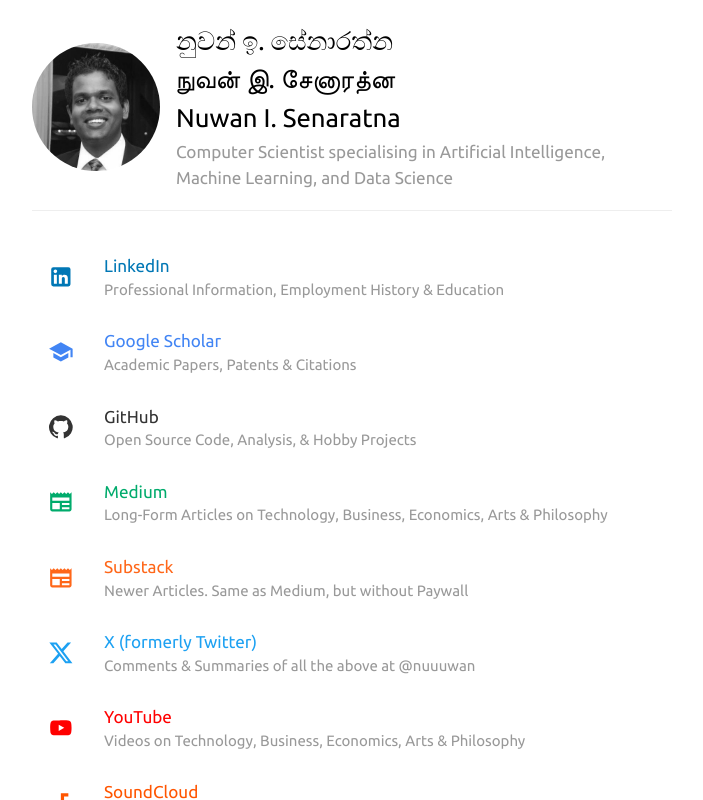
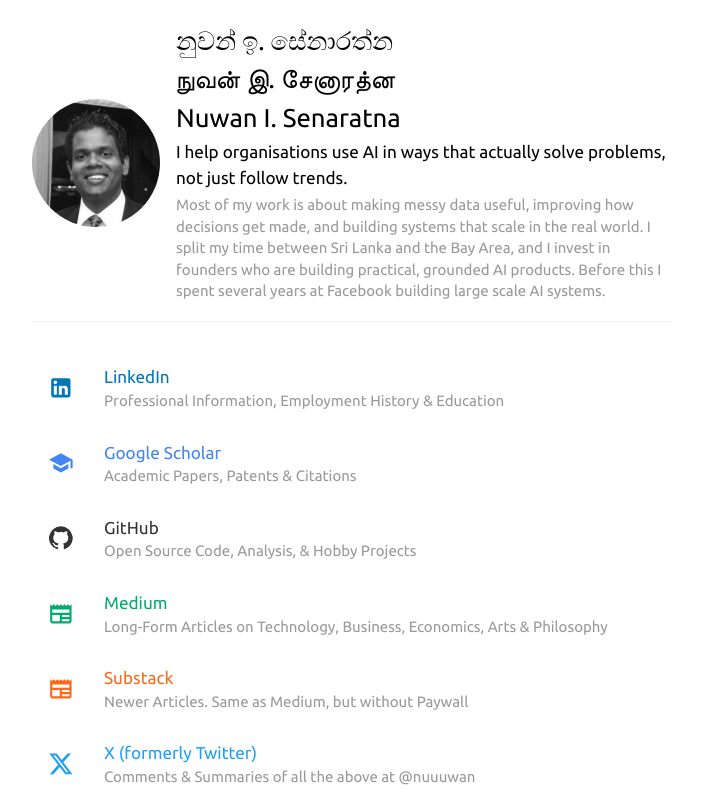
Before and after one commit to nuuuwan/nuuuwan, a React (Create React App) app: page / in a window 1280 px wide. Shown: the top 800 px of the page, without its empty margins (288-991 px from the left). Built offline with nearby package versions, Linux system fonts and the light colour scheme.

Commit message:
Update PageTitle in HomePage: Enhance biography and professional details

```diff
--- a/src/view/pages/HomePage.js
+++ b/src/view/pages/HomePage.js
@@ -35,9 +35,16 @@
         <Typography variant="h5">නුවන් ඉ. සේනාරත්න</Typography>
         <Typography variant="h5">நுவன் இ. சேனாரத்ன</Typography>
         <Typography variant="h5">Nuwan I. Senaratna</Typography>
-        <Typography variant="body1" color="text.secondary">
-          Computer Scientist specialising in Artificial Intelligence, Machine
-          Learning, and Data Science
+        <Typography variant="body1">
+          I help organisations use AI in ways that actually solve problems, not
+          just follow trends.
+        </Typography>
+        <Typography variant="body2" color="text.secondary">
+          Most of my work is about making messy data useful, improving how
+          decisions get made, and building systems that scale in the real world.
+          I split my time between Sri Lanka and the Bay Area, and I invest in
+          founders who are building practical, grounded AI products. Before this
+          I spent several years at Facebook building large scale AI systems.
         </Typography>
       </Stack>
     </Stack>
```
